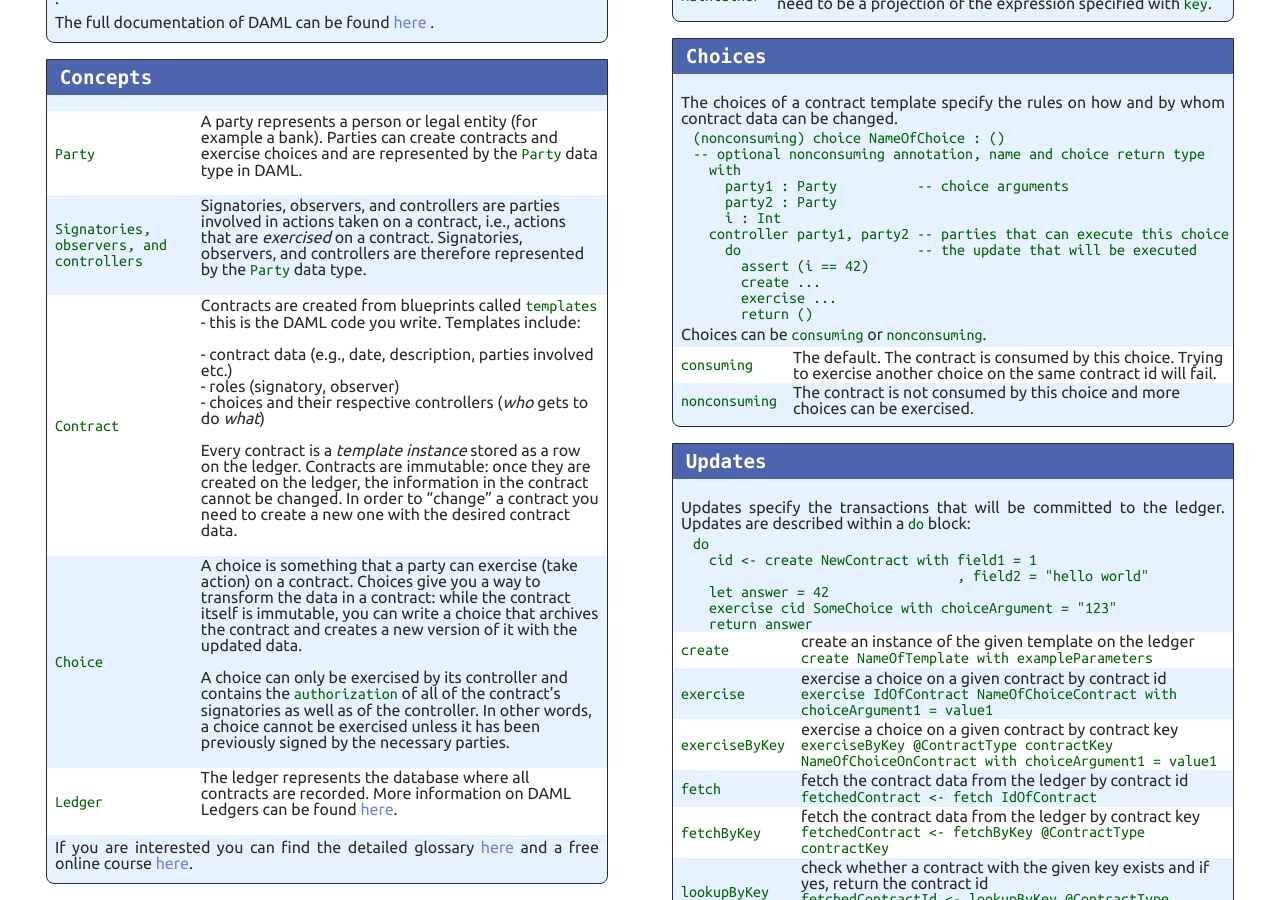
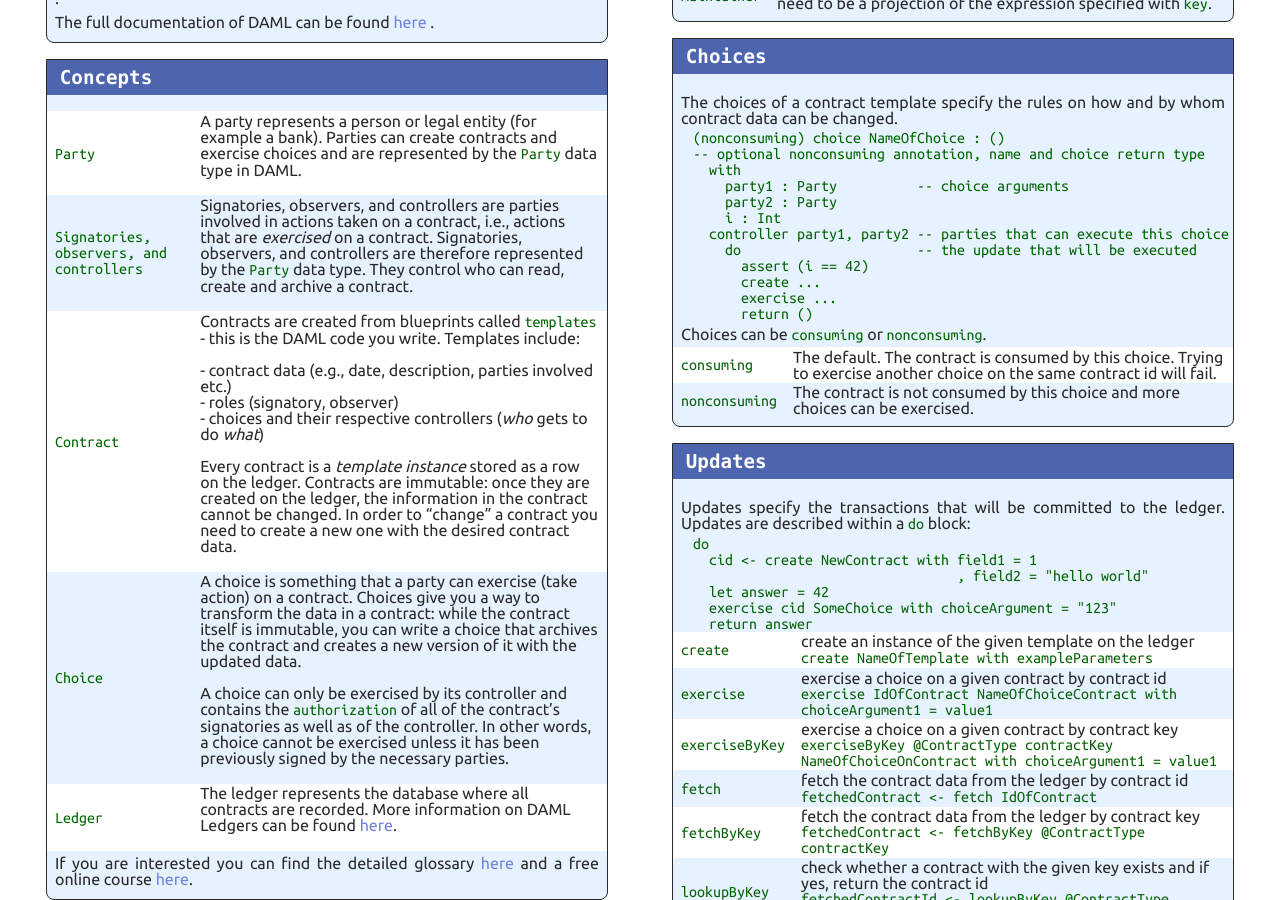
Before and after one commit to digital-asset/daml-cheat-sheet, a Jekyll site: the page built from index.html, in a window 1280 px wide and 900 px high, scrolled down 395 px. Built offline with Jekyll 4.4.1, drawn with Linux system fonts in a browser that asks for light colours.

Commit message:
Update _includes/en/Concepts.md
Co-authored-by: Robin Krom <robin@digitalasset.com>

```diff
--- a/_includes/en/Concepts.md
+++ b/_includes/en/Concepts.md
@@ -1,6 +1,6 @@
 | -------------------- | ----------------------------------------------------- |
 | `Party` | A party represents a person or legal entity (for example a bank). Parties can create contracts and exercise choices and are represented by the `Party` data type in DAML.<br><br>|
-| `Signatories, observers, and controllers` | Signatories, observers, and controllers are parties involved in actions taken on a contract, i.e., actions that are *exercised* on a contract. Signatories, observers, and controllers are therefore represented by the `Party` data type. <br><br>|
+| `Signatories, observers, and controllers` | Signatories, observers, and controllers are parties involved in actions taken on a contract, i.e., actions that are *exercised* on a contract. Signatories, observers, and controllers are therefore represented by the `Party` data type. They control who can read, create and archive a contract. <br><br>|
 | `Contract` | Contracts are created from blueprints called `templates` - this is the DAML code you write. Templates include:<br><br>- contract data (e.g., date, description, parties involved etc.)<br>- roles (signatory, observer)<br>- choices and their respective controllers (*who* gets to do *what*)<br><br>Every contract is a *template instance* stored as a row on the ledger. Contracts are immutable: once they are created on the ledger, the information in the contract cannot be changed. In order to "change" a contract you need to create a new one with the desired contract data. <br><br>|
 | `Choice` | A choice is something that a party can exercise (take action) on a contract. Choices give you a way to transform the data in a contract: while the contract itself is immutable, you can write a choice that archives the contract and creates a new version of it with the updated data. <br><br> A choice can only be exercised by its controller and contains the `authorization` of all of the contract's signatories as well as of the controller. In other words, a choice cannot be exercised unless it has been previously signed by the necessary parties. <br><br>|
 | `Ledger` | The ledger represents the database where all contracts are recorded. More information on DAML Ledgers can be found <a href="https://docs.daml.com/concepts/ledger-model/ledger-structure.html#ledgers">here</a>.<br><br> |
```
